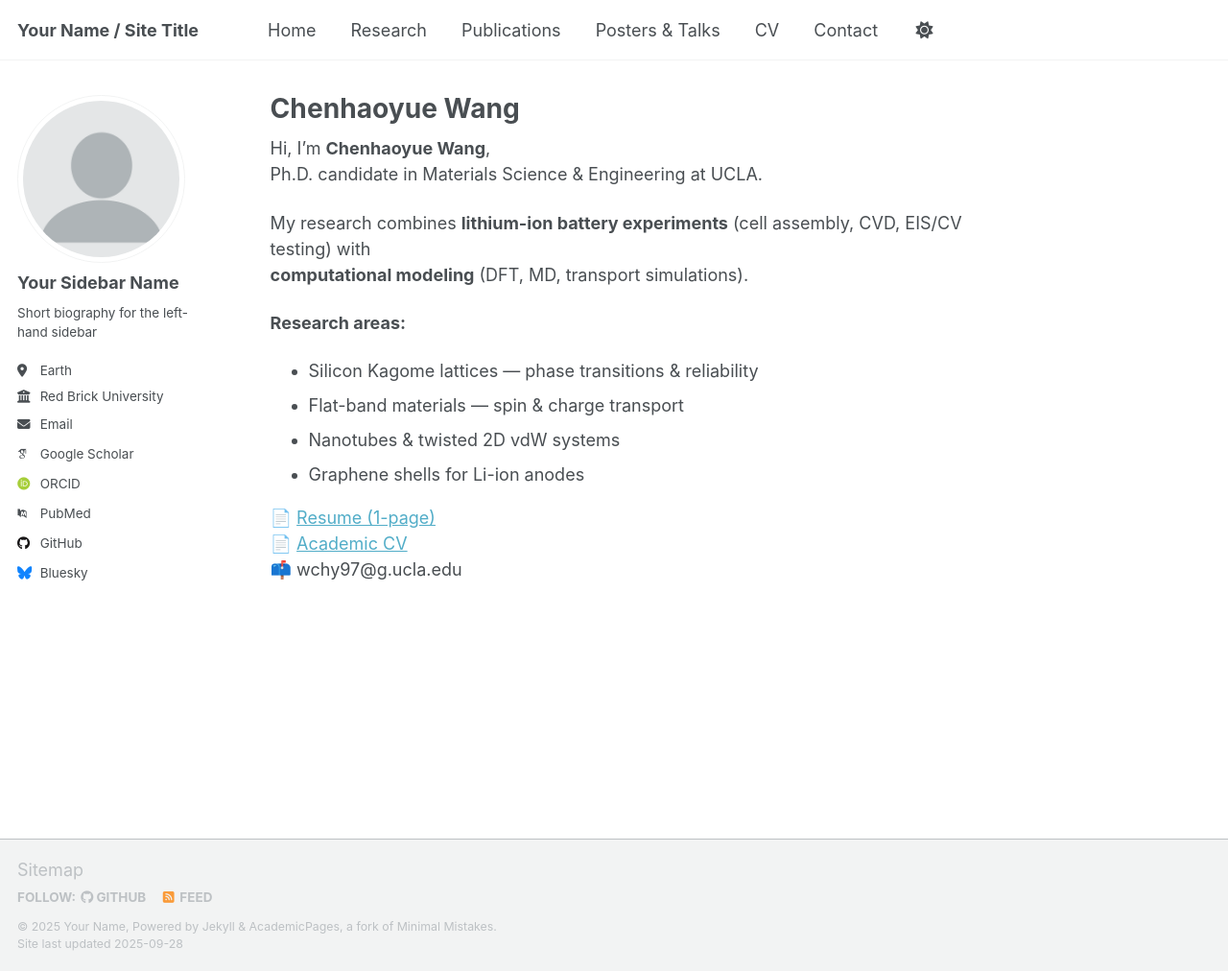
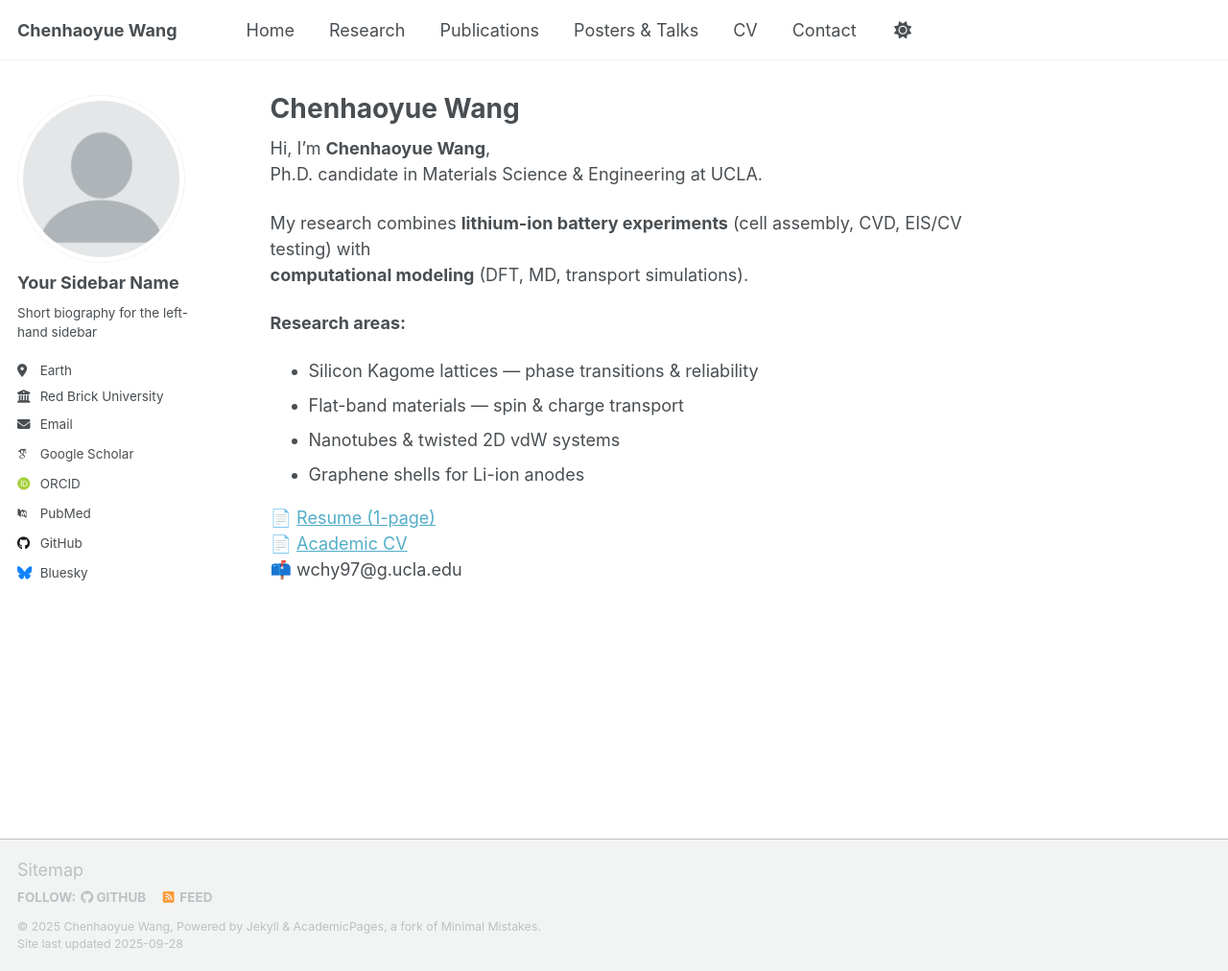
Before and after one commit to Iris-wang-233/Iris-Wang-233.github.io, a Jekyll site: the page built from _pages/about.md, in a window 1280 px wide and 1012 px high. Shown: the whole window at 96% size. Built offline with Jekyll 4.4.1, drawn with Linux system fonts in a browser that asks for light colours; some web fonts are replaced; a script that is not in the unit is left out; part of the change alters nothing that is shown.

Commit message:
Update _config.yml

```diff
--- a/_config.yml
+++ b/_config.yml
@@ -9,14 +9,18 @@
 # Basic Site Settings
 locale                   : "en-US"
 site_theme               : "default" # Currently available options are "default", "air"
-title                    : "Your Name / Site Title"
-title_separator          : "-"
-name                     : &name "Your Name"
-description              : &description "Your Name's academic portfolio"   # Update this with a general description of your site, this is the default if not overridden by a page
-url                      : https://academicpages.github.io # The base hostname & protocol for your site e.g. "https://[your GitHub username].github.io",
-                                                           # or if you already have some other page hosted on Github then use "https://[your GitHub username].github.io/[Your Repo Name]"
-baseurl                  : "" # the subpath of your site, e.g. "/blog"
-repository               : "academicpages/academicpages.github.io"
+title: "Chenhaoyue Wang"
+name: "Chenhaoyue Wang"
+email: "wchy97@g.ucla.edu"
+description: "Ph.D. candidate in Materials Science & Engineering, UCLA"
+repository: "Iris-wang-233/Iris-Wang-233.github.io"
+
+name: "Chenhaoyue Wang"
+avatar: "/images/headshot.jpg"   # upload your photo into /images/
+bio: "Ph.D. candidate in Materials Science & Engineering, UCLA. Research in batteries, DFT/MD simulations, and transport physics."
+location: "Los Angeles, CA"
+email: "wchy97@g.ucla.edu"
+github: "Iris-wang-233"
 
 # Site Author - The following control what appear as part of the author content on the side bar.
 #               If a field is blank the icon and link will not appear, otherwise it will be shown.
```
